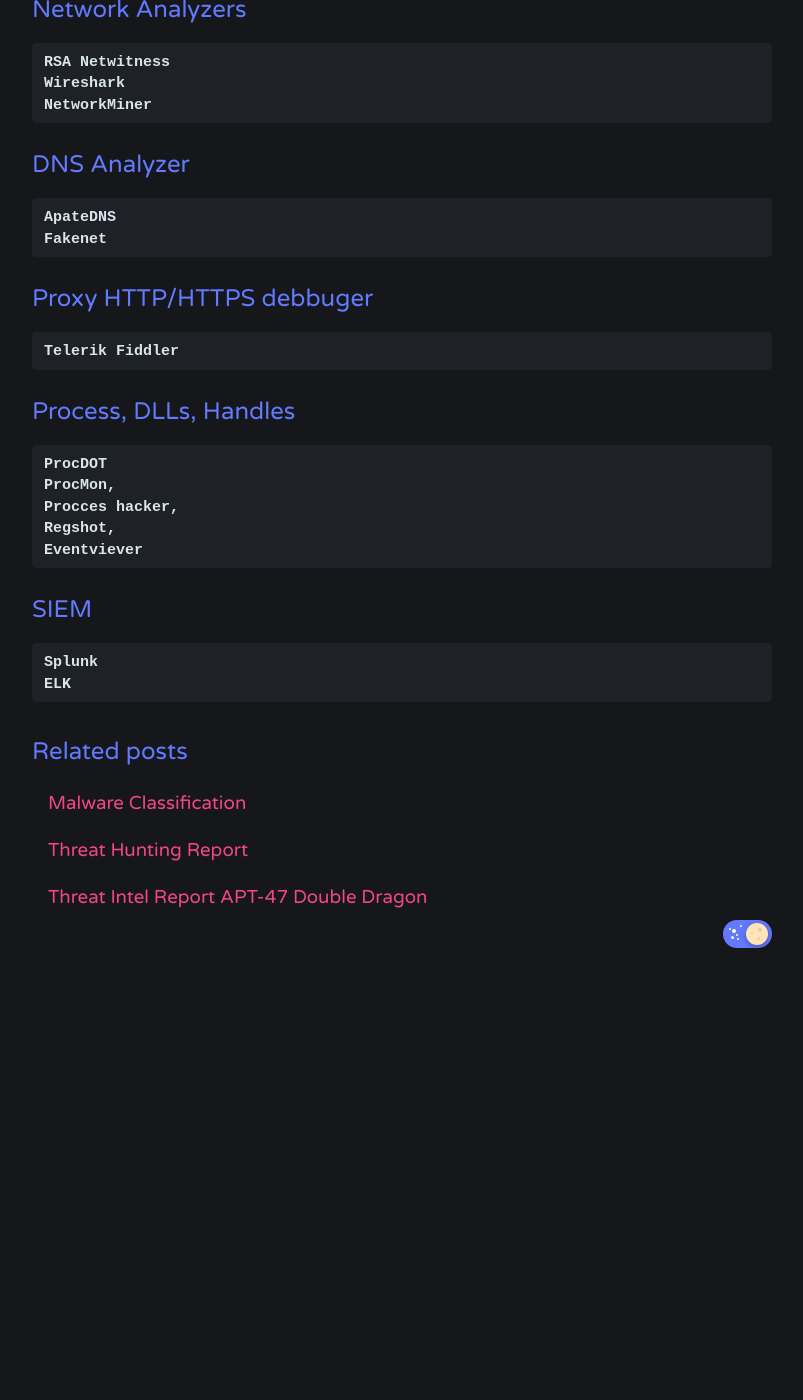
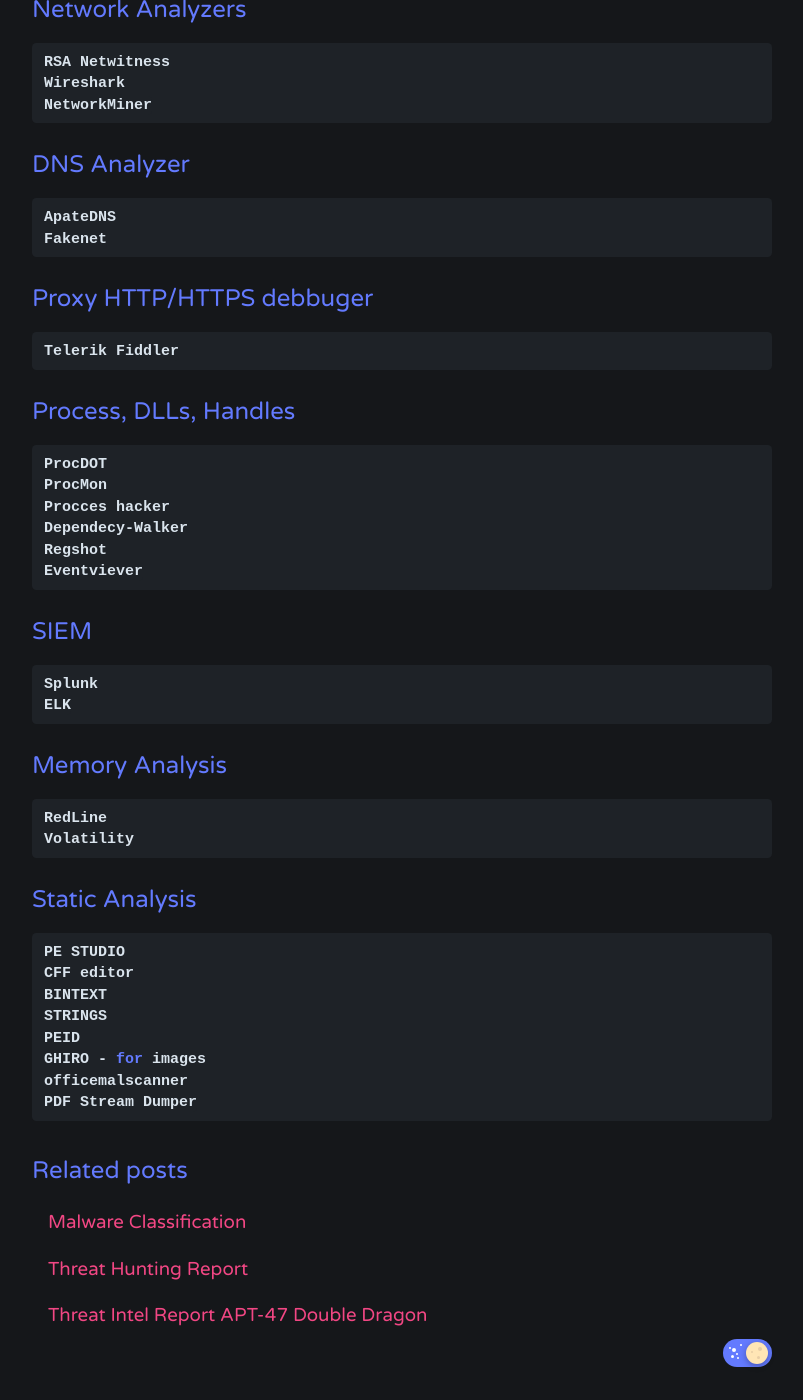
Before and after one commit to Rayferrufino/Rayferrufino.github.io, a Jekyll site: the page built from _posts/2021-01-04-Threat-Hunting-Tools.md, in a window 1280 px wide and 1400 px high, scrolled down 1581 px. Shown: the whole window, without its empty margins (238-1041 px from the left). Built offline with Jekyll 4.4.1, drawn with Linux system fonts in a browser that asks for light colours; comment, search, counter and statistics services are not loaded; before the commit the page ends 2562 px from its top, so only the background shows below that.

Commit message:
Update 2021-01-04-Threat-Hunting-Tools.md

````diff
--- a/_posts/2021-01-04-Threat-Hunting-Tools.md
+++ b/_posts/2021-01-04-Threat-Hunting-Tools.md
@@ -76,9 +76,10 @@
 ## Process, DLLs, Handles
 ```ruby
 ProcDOT
-ProcMon,
-Procces hacker,
-Regshot,
+ProcMon
+Procces hacker
+Dependecy-Walker
+Regshot
 Eventviever
 ```
 ## SIEM
@@ -86,3 +87,21 @@
 Splunk
 ELK
 ```
+
+## Memory Analysis
+```ruby
+RedLine
+Volatility
+```
+
+## Static Analysis
+```ruby
+PE STUDIO
+CFF editor
+BINTEXT
+STRINGS
+PEID
+GHIRO - for images
+officemalscanner
+PDF Stream Dumper
+```
````
